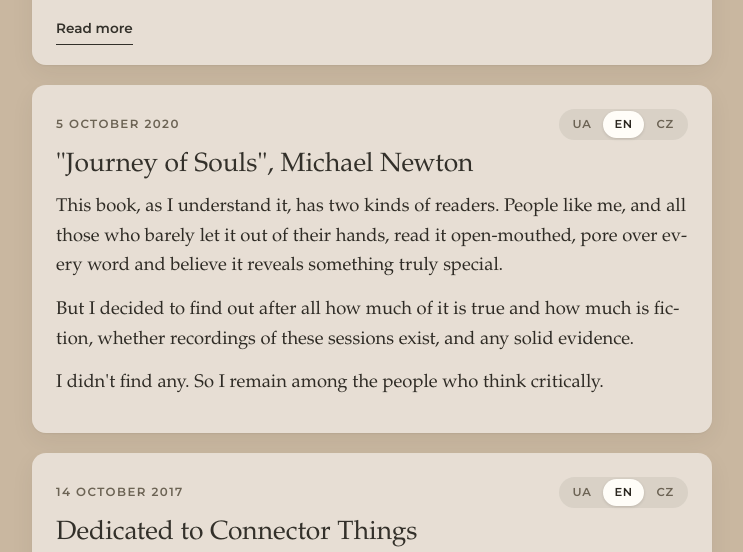
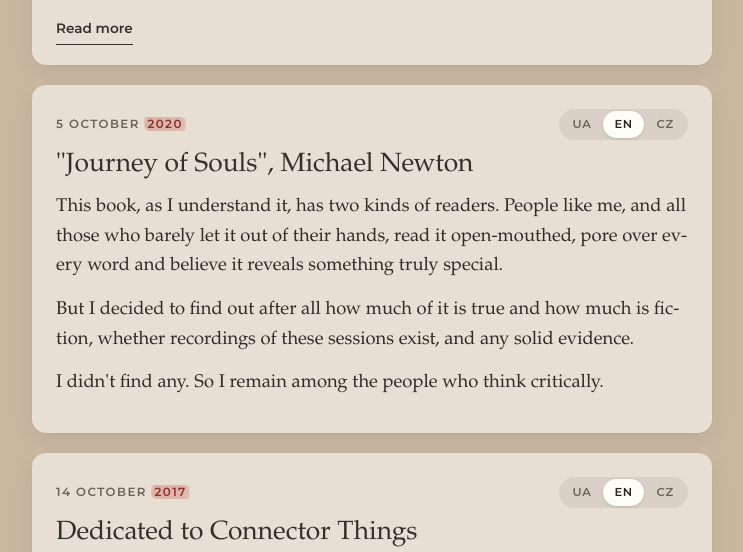
Before and after one commit to Creekmerkez/personal-blog, a React (Vite) app: page /blog in a window 1280 px wide. Shown: the part 2747-3299 px from the top of the page, without its empty margins (268-1011 px from the left). Built offline with nearby package versions, Linux system fonts and the light colour scheme; no server answers.

Commit message:
Blog: mark the year of posts from earlier years with a red highlighter
Co-Authored-By: Claude Opus 5.5 <noreply@anthropic.com>
Claude-Session: https://claude.ai/code/session_01N1Prwo7px42HL1Cw3bvMoh

```diff
--- a/src/components/BlogPage.jsx
+++ b/src/components/BlogPage.jsx
@@ -27,9 +27,16 @@ function preferredLanguage() {
   return 'en';
 }
 
-const formatDate = (date, locale) => {
+// A year before the current one is marked like a highlighter, so older posts stand out as older.
+const PostDate = ({ date, locale }) => {
   const [y, m, d] = date.split('-').map(Number);
-  return new Date(y, m - 1, d).toLocaleDateString(locale, { day: 'numeric', month: 'long', year: 'numeric' });
+  const old = y < new Date().getFullYear();
+  const parts = new Intl.DateTimeFormat(locale, { day: 'numeric', month: 'long', year: 'numeric' }).formatToParts(new Date(y, m - 1, d));
+  return (
+    <time className="blog-post-date" dateTime={date}>
+      {parts.map((part, i) => (part.type === 'year' && old ? <mark key={i} className="blog-year-old">{part.value}</mark> : part.value))}
+    </time>
+  );
 };
 
 const Post = ({ post, defaultLanguage }) => {
@@ -46,7 +53,7 @@ const Post = ({ post, defaultLanguage }) => {
   return (
     <article className="blog-post" lang={lang}>
       <header className="blog-post-head">
-        <time className="blog-post-date" dateTime={post.date}>{formatDate(post.date, language.locale)}</time>
+        <PostDate date={post.date} locale={language.locale} />
         {available.length > 1 && (
           <div className="blog-langs" role="group" aria-label="Language">
             {available.map((l) => (
--- a/src/styles/BlogPage.css
+++ b/src/styles/BlogPage.css
@@ -171,6 +171,21 @@
   color: #f3f4f7;
 }
 
+.blog-year-old {
+  padding: 0 0.3em;
+  margin: 0 -0.05em;
+  border-radius: 0.2em 0.45em 0.25em 0.5em;
+  background: linear-gradient(100deg, rgba(196, 72, 62, 0.08), rgba(196, 72, 62, 0.3) 8%, rgba(196, 72, 62, 0.24) 92%, rgba(196, 72, 62, 0.1));
+  color: #8e2f28;
+  -webkit-box-decoration-break: clone;
+  box-decoration-break: clone;
+}
+
+:root[data-theme='dark'] .blog-year-old {
+  background: linear-gradient(100deg, rgba(226, 104, 92, 0.12), rgba(226, 104, 92, 0.34) 8%, rgba(226, 104, 92, 0.28) 92%, rgba(226, 104, 92, 0.14));
+  color: #f0b1a9;
+}
+
 :root[data-theme='dark'] .blog-post-text p {
   color: #d3d7de;
 }
```
Also changed, not shown: 1 other file (tests, documents, lock files or other folders).
